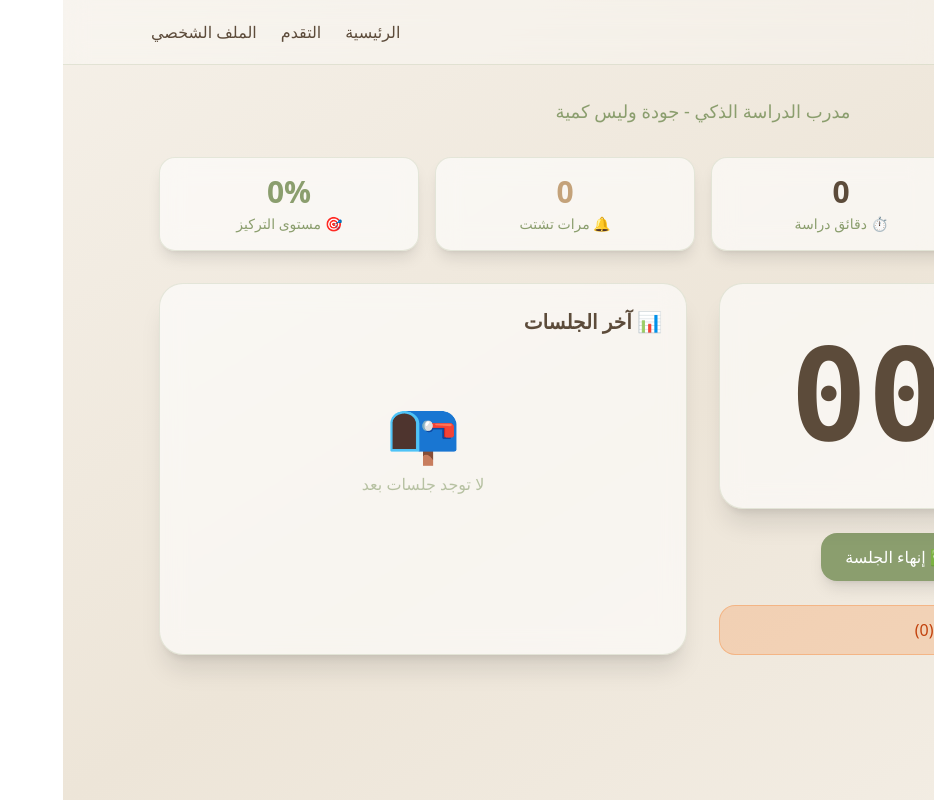
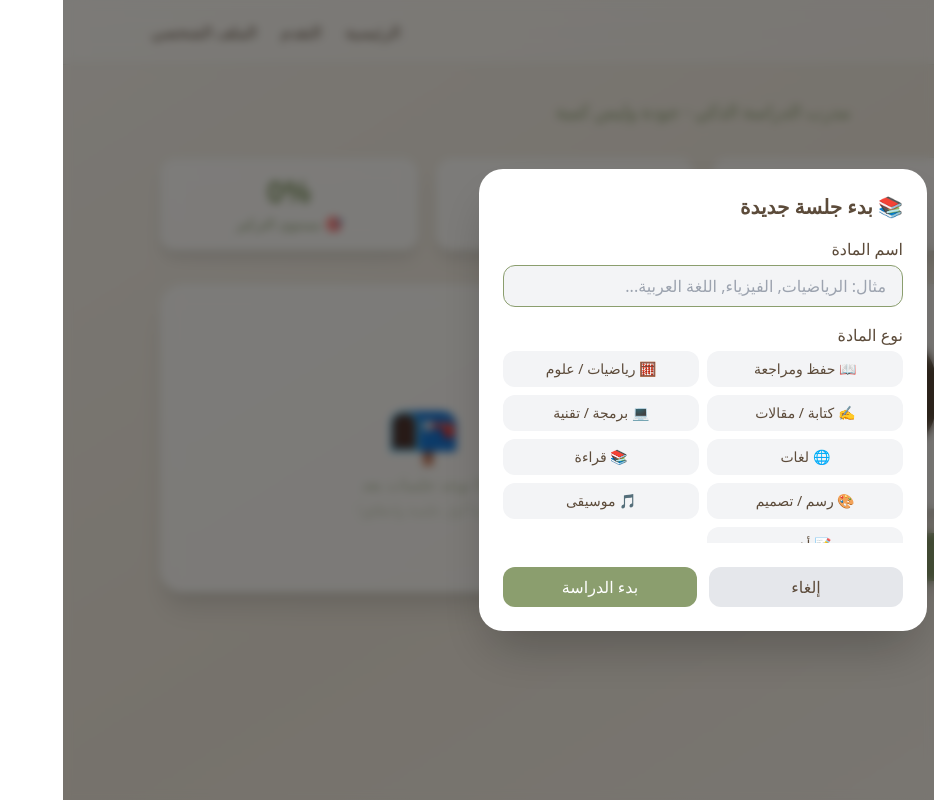
Before and after one commit to rahaf489/ENj, a Next.js app: page / in a window 1280 px wide. Both pictures are taken after a click on the button "▶ بدء الدراسة". Shown: the whole page, without its empty margins (346-1280 px from the left). Built offline with nearby package versions, Linux system fonts and the light colour scheme.

Commit message:
Refactor distraction reasons and session handling

```diff
--- a/app/page.tsx
+++ b/app/page.tsx
@@ -2,53 +2,96 @@
 'use client';
 
 import { useState, useEffect } from 'react';
+import ScreenRecorder from '@/components/ScreenRecorder';
 
+// ============ أنواع البيانات ============
 interface DistractionLog {
   id: string;
   timeFromStart: number;
   reason: string;
+  customReason?: string;
 }
 
 interface StudySession {
   id: string;
+  sessionNumber: number;
+  subjectName: string;
+  subjectType: string;
   startTime: string;
+  endTime: string;
   durationMinutes: number;
   distractions: DistractionLog[];
 }
 
+// ============ أسباب التشتت الجاهزة ============
+const distractionReasons = [
+  '📱 جوال / وسائل تواصل',
+  '💭 شرود ذهني / أحلام يقظة',
+  '🔊 ضوضاء خارجية',
+  '😴 تعب / نعاس',
+  '🍽 جوع / عطش',
+  '💬 حديث مع شخص',
+  '🌐 تصفح إنترنت',
+  '🎮 ألعاب',
+  '📺 يوتيوب / فيديو',
+  '✏️ سبب آخر (أكتبه)'
+];
+
+// ============ أنواع المواد الدراسية ============
+const subjectTypes = [
+  '📖 حفظ ومراجعة',
+  '🧮 رياضيات / علوم',
+  '✍️ كتابة / مقالات',
+  '💻 برمجة / تقنية',
+  '🌐 لغات',
+  '📚 قراءة',
+  '🎨 رسم / تصميم',
+  '🎵 موسيقى',
+  '📝 أخرى'
+];
+
+// ============ الصفحة الرئيسية ============
 export default function Home() {
   const [sessions, setSessions] = useState<StudySession[]>([]);
   const [isActive, setIsActive] = useState(false);
   const [seconds, setSeconds] = useState(0);
   const [currentDistractions, setCurrentDistractions] = useState<DistractionLog[]>([]);
+
+  // حالة بدء الجلسة
+  const [showStartModal, setShowStartModal] = useState(false);
+  const [subjectName, setSubjectName] = useState('');
+  const [subjectType, setSubjectType] = useState('');
+
+  // حالة التشتت
   const [showReasonModal, setShowReasonModal] = useState(false);
   const [selectedReason, setSelectedReason] = useState('');
+  const [customReason, setCustomReason] = useState('');
+  const [currentSessionStartTime, setCurrentSessionStartTime] = useState<Date | null>(null);
 
-  const distractionReasons = [
-    '📱 جوال / وسائل تواصل',
-    '💭 شرود ذهني / أحلام يقظة',
-    '🔊 ضوضاء خارجية',
-    '😴 تعب / نعاس',
-    '🍽 جوع / عطش',
-    '💬 حديث مع شخص',
-    '🌐 تصفح إنترنت',
-    '🎮 ألعاب',
-    '✏️ أسباب أخرى'
-  ];
+  // تحميل البيانات من localStorage
+  useEffect(() => {
+    const saved = localStorage.getItem('enjaz_sessions');
+    if (saved) {
+      try {
+        setSessions(JSON.parse(saved));
+      } catch (e) {
+        console.error('خطأ في تحميل البيانات', e);
+      }
+    }
+  }, []);
 
+  // المؤقت
   useEffect(() => {
     let interval: any;
     if (isActive) {
-      interval = setInterval(() => setSeconds((s) => s + 1), 1000);
+      interval = setInterval(() => {
+        setSeconds((s) => s + 1);
+      }, 1000);
     }
     return () => clearInterval(interval);
   }, [isActive]);
 
-  useEffect(() => {
-    const saved = localStorage.getItem('enjaz_sessions');
-    if (saved) setSessions(JSON.parse(saved));
-  }, []);
-
+  // حساب الإحصائيات
   const totalMinutes = sessions.reduce((sum, s) => sum + s.durationMinutes, 0);
   const totalDistractions = sessions.reduce((sum, s) => sum + s.distractions.length, 0);
   const sessionsCount = sessions.length;
@@ -56,44 +99,83 @@ export default function Home() {
   let focusScore = (sessionsCount * 10) - (totalDistractions * 5) + Math.floor(totalMinutes / 5);
   focusScore = Math.max(0, Math.min(100, focusScore));
 
-  const startStudy = () => {
+  // بدء الجلسة
+  const openStartModal = () => {
+    setShowStartModal(true);
+  };
+
+  const confirmStartSession = () => {
+    if (!subjectName.trim()) {
+      alert('الرجاء إدخال اسم المادة');
+      return;
+    }
+    if (!subjectType) {
+      alert('الرجاء اختيار نوع المادة');
+      return;
+    }
+
     setIsActive(true);
     setCurrentDistractions([]);
     setSeconds(0);
+    setCurrentSessionStartTime(new Date());
+    setShowStartModal(false);
   };
 
-  const pauseStudy = () => setIsActive(false);
-
+  // تسجيل تشتت
   const addDistraction = () => {
-    if (isActive) setShowReasonModal(true);
+    if (isActive) {
+      setSelectedReason('');
+      setCustomReason('');
+      setShowReasonModal(true);
+    }
   };
 
   const confirmDistraction = () => {
-    if (selectedReason) {
-      setCurrentDistractions([...currentDistractions, {
+    let finalReason = selectedReason;
+    if (selectedReason === '✏️ سبب آخر (أكتبه)' && customReason.trim()) {
+      finalReason = `📝 ${customReason}`;
+    }
+
+    if (finalReason) {
+      const newDistraction: DistractionLog = {
         id: Date.now().toString(),
         timeFromStart: seconds,
-        reason: selectedReason
-      }]);
+        reason: finalReason
+      };
+      setCurrentDistractions([...currentDistractions, newDistraction]);
       setSelectedReason('');
+      setCustomReason('');
       setShowReasonModal(false);
     }
   };
 
+  // إنهاء الجلسة وحفظها
   const endSession = () => {
+    const durationMinutes = Math.floor(seconds / 60);
+    const nextSessionNumber = sessions.length + 1;
+
     const newSession: StudySession = {
       id: Date.now().toString(),
-      startTime: new Date().toISOString(),
-      durationMinutes: Math.floor(seconds / 60),
+      sessionNumber: nextSessionNumber,
+      subjectName: subjectName,
+      subjectType: subjectType,
+      startTime: currentSessionStartTime?.toISOString() || new Date().toISOString(),
+      endTime: new Date().toISOString(),
+      durationMinutes: durationMinutes,
       distractions: currentDistractions
     };
 
     const updated = [newSession, ...sessions];
     setSessions(updated);
     localStorage.setItem('enjaz_sessions', JSON.stringify(updated));
+
+    // إعادة تعيين
     setIsActive(false);
     setSeconds(0);
     setCurrentDistractions([]);
+    setSubjectName('');
+    setSubjectType('');
+    setCurrentSessionStartTime(null);
   };
 
   const formatTime = (totalSeconds: number) => {
@@ -110,6 +192,11 @@ export default function Home() {
     return `${mins} دقيقة و ${secs} ثانية`;
   };
 
+  const formatDateTime = (isoString: string) => {
+    const date = new Date(isoString);
+    return date.toLocaleTimeString('ar-SA', { hour: '2-digit', minute: '2-digit' });
+  };
+
   return (
     <div className="max-w-6xl mx-auto p-6 md:p-8">
       <div className="text-center mb-8">
@@ -120,7 +207,7 @@ export default function Home() {
       <div className="grid grid-cols-2 md:grid-cols-4 gap-4 mb-8">
         <div className="bg-white/60 backdrop-blur-md rounded-2xl border border-[#8B9E6E]/20 shadow-lg p-4 text-center">
           <div className="text-3xl font-bold text-[#5C4B3A]">{sessionsCount}</div>
-          <div className="text-sm text-[#8B9E6E] mt-1">📚 جلسات اليوم</div>
+          <div className="text-sm text-[#8B9E6E] mt-1">📚 إجمالي الجلسات</div>
         </div>
         <div className="bg-white/60 backdrop-blur-md rounded-2xl border border-[#8B9E6E]/20 shadow-lg p-4 text-center">
           <div className="text-3xl font-bold text-[#5C4B3A]">{totalMinutes}</div>
@@ -142,22 +229,27 @@ export default function Home() {
       </div>
 
       <div className="grid lg:grid-cols-2 gap-8">
-        {/* المؤقت */}
+        {/* القسم الأيسر: المؤقت */}
         <div className="space-y-6">
           <div className="bg-white/60 backdrop-blur-md rounded-3xl border border-[#8B9E6E]/20 shadow-xl p-12 text-center">
             <div className="text-8xl md:text-9xl font-mono font-bold text-[#5C4B3A] tabular-nums">
               {formatTime(seconds)}
             </div>
+            {isActive && (
+              <div className="mt-4 text-sm text-[#8B9E6E]">
+                📚 {subjectName} • {subjectType}
+              </div>
+            )}
           </div>
 
           <div className="flex gap-4 justify-center flex-wrap">
             {!isActive ? (
-              <button onClick={startStudy} className="px-8 py-3 rounded-2xl font-medium bg-[#8B9E6E] hover:bg-[#7A8D5E] text-white transition-all shadow-lg">
+              <button onClick={openStartModal} className="px-8 py-3 rounded-2xl font-medium bg-[#8B9E6E] hover:bg-[#7A8D5E] text-white transition-all shadow-lg">
                 ▶ بدء الدراسة
               </button>
             ) : (
               <>
-                <button onClick={pauseStudy} className="px-6 py-3 rounded-2xl font-medium bg-[#D4C5B0] hover:bg-[#C9BAA5] text-[#5C4B3A] transition-all">
+                <button onClick={() => setIsActive(false)} className="px-6 py-3 rounded-2xl font-medium bg-[#D4C5B0] hover:bg-[#C9BAA5] text-[#5C4B3A] transition-all">
                   ⏸ إيقاف مؤقت
                 </button>
                 <button onClick={endSession} className="px-6 py-3 rounded-2xl font-medium bg-[#8B9E6E] hover:bg-[#7A8D5E] text-white transition-all shadow-lg">
@@ -174,23 +266,52 @@ export default function Home() {
           )}
         </div>
 
-        {/* قائمة الجلسات */}
+        {/* القسم الأيمن: سجل الجلسات */}
         <div className="bg-white/60 backdrop-blur-md rounded-3xl border border-[#8B9E6E]/20 shadow-xl p-6">
-          <h3 className="text-xl font-bold mb-4 text-[#5C4B3A]">📊 آخر الجلسات</h3>
-          <div className="space-y-3 max-h-[500px] overflow-y-auto">
+          <h3 className="text-xl font-bold mb-4 text-[#5C4B3A]">📋 سجل الجلسات</h3>
+          <div className="space-y-4 max-h-[500px] overflow-y-auto">
             {sessions.length === 0 ? (
               <div className="text-center py-12">
                 <div className="text-6xl mb-3">📭</div>
                 <p className="text-[#8B9E6E]/60">لا توجد جلسات بعد</p>
+                <p className="text-[#8B9E6E]/40 text-sm mt-1">ابدأ أول جلسة وانطلق!</p>
               </div>
             ) : (
-              sessions.map((session, idx) => (
-                <div key={session.id} className="border-b border-[#8B9E6E]/15 pb-3">
-                  <div className="flex justify-between items-center">
-                    <span className="text-sm text-[#5C4B3A] font-mono">#{sessions.length - idx}</span>
-                    <span className="text-sm text-[#8B9E6E]">{new Date(session.startTime).toLocaleTimeString('ar-SA')}</span>
-                    <span className="text-sm text-[#5C4B3A]">{session.durationMinutes} د • {session.distractions.length} تشتت</span>
+              sessions.map((session) => (
+                <div key={session.id} className="border-b border-[#8B9E6E]/15 pb-4 last:border-0">
+                  <div className="flex justify-between items-start mb-2">
+                    <div>
+                      <span className="font-bold text-[#5C4B3A]">#{session.sessionNumber}</span>
+                      <span className="text-[#8B9E6E] text-sm mx-2">•</span>
+                      <span className="text-[#5C4B3A]">{session.subjectName}</span>
+                      <span className="text-[#8B9E6E] text-xs mr-2">({session.subjectType})</span>
+                    </div>
+                    <div className="text-sm text-[#8B9E6E]">
+                      {formatDateTime(session.startTime)} - {formatDateTime(session.endTime)}
+                    </div>
                   </div>
+
+                  <div className="flex gap-4 text-sm mb-2">
+                    <span className="text-[#5C4B3A]">⏱ {session.durationMinutes} دقيقة</span>
+                    <span className="text-[#C4A27A]">🔔 {session.distractions.length} تشتت</span>
+                  </div>
+
+                  {/* تفاصيل التشتت */}
+                  {session.distractions.length > 0 && (
+                    <div className="mt-2 mr-4">
+                      <p className="text-xs font-semibold text-[#8B9E6E] mb-1">📝 تفاصيل التشتت:</p>
+                      <div className="space-y-1">
+                        {session.distractions.map((dist, idx) => (
+                          <div key={dist.id} className="text-xs text-[#8B9E6E] flex items-center gap-2">
+                            <span>#{idx + 1}</span>
+                            <span className="font-mono">⏱ بعد {formatTimeFromSeconds(dist.timeFromStart)}</span>
+                            <span>→</span>
+                            <span>{dist.reason}</span>
+                          </div>
+                        ))}
+                      </div>
+                    </div>
+                  )}
                 </div>
               ))
             )}
@@ -198,27 +319,99 @@ export default function Home() {
         </div>
       </div>
 
+      {/* مودال بدء الجلسة */}
+      {showStartModal && (
+        <div className="fixed inset-0 bg-black/50 backdrop-blur-sm flex items-center justify-center z-50 p-4" onClick={() => setShowStartModal(false)}>
+          <div className="bg-white rounded-3xl shadow-2xl max-w-md w-full p-6" onClick={(e) => e.stopPropagation()}>
+            <h3 className="text-xl font-bold mb-4 text-[#5C4B3A]">📚 بدء جلسة جديدة</h3>
+
+            <div className="space-y-4">
+              <div>
+                <label className="block text-[#5C4B3A] mb-1">اسم المادة</label>
+                <input
+                  type="text"
+                  value={subjectName}
+                  onChange={(e) => setSubjectName(e.target.value)}
+                  placeholder="مثال: الرياضيات, الفيزياء, اللغة العربية..."
+                  className="w-full px-4 py-2 rounded-xl bg-gray-100 border border-gray-200 focus:outline-none focus:border-[#8B9E6E] text-[#5C4B3A]"
+                  autoFocus
+                />
+              </div>
+
+              <div>
+                <label className="block text-[#5C4B3A] mb-1">نوع المادة</label>
+                <div className="grid grid-cols-2 gap-2 max-h-48 overflow-y-auto">
+                  {subjectTypes.map((type) => (
+                    <button
+                      key={type}
+                      onClick={() => setSubjectType(type)}
+                      className={`px-3 py-2 rounded-xl text-sm transition-all ${
+                        subjectType === type
+                          ? 'bg-[#8B9E6E] text-white'
+                          : 'bg-gray-100 hover:bg-gray-200 text-[#5C4B3A]'
+                      }`}
+                    >
+                      {type}
+                    </button>
+                  ))}
+                </div>
+              </div>
+            </div>
+
+            <div className="flex gap-3 mt-6">
+              <button onClick={() => setShowStartModal(false)} className="flex-1 px-4 py-2 rounded-xl bg-gray-200 hover:bg-gray-300 text-[#5C4B3A] transition-all">
+                إلغاء
+              </button>
+              <button onClick={confirmStartSession} className="flex-1 px-4 py-2 rounded-xl bg-[#8B9E6E] hover:bg-[#7A8D5E] text-white transition-all">
+                بدء الدراسة
+              </button>
+            </div>
+          </div>
+        </div>
+      )}
+
       {/* مودال التشتت */}
       {showReasonModal && (
         <div className="fixed inset-0 bg-black/50 backdrop-blur-sm flex items-center justify-center z-50 p-4" onClick={() => setShowReasonModal(false)}>
           <div className="bg-white rounded-3xl shadow-2xl max-w-md w-full p-6" onClick={(e) => e.stopPropagation()}>
             <h3 className="text-xl font-bold mb-4 text-[#5C4B3A]">🤔 ما سبب التشتت؟</h3>
-            <div className="space-y-2 max-h-96 overflow-y-auto mb-6">
+
+            <div className="space-y-2 max-h-64 overflow-y-auto mb-4">
               {distractionReasons.map((reason) => (
                 <button
                   key={reason}
                   onClick={() => setSelectedReason(reason)}
                   className={`w-full text-right px-4 py-3 rounded-xl transition-all ${
-                    selectedReason === reason ? 'bg-[#8B9E6E] text-white' : 'bg-gray-100 hover:bg-gray-200 text-[#5C4B3A]'
+                    selectedReason === reason
+                      ? 'bg-[#8B9E6E] text-white'
+                      : 'bg-gray-100 hover:bg-gray-200 text-[#5C4B3A]'
                   }`}
                 >
                   {reason}
                 </button>
               ))}
             </div>
+
+            {selectedReason === '✏️ سبب آخر (أكتبه)' && (
+              <div className="mb-4">
+                <label className="block text-[#5C4B3A] text-sm mb-1">✏️ اكتب السبب بالتفصيل</label>
+                <input
+                  type="text"
+                  value={customReason}
+                  onChange={(e) => setCustomReason(e.target.value)}
+                  placeholder="مثال: فكرت في شيء يقلقني, نسيت إحضار كتاب..."
+                  className="w-full px-4 py-2 rounded-xl bg-gray-100 border border-gray-200 focus:outline-none focus:border-[#8B9E6E] text-[#5C4B3A]"
+                />
+              </div>
+            )}
+
             <div className="flex gap-3">
-              <button onClick={() => { setShowReasonModal(false); setSelectedReason(''); }} className="flex-1 px-4 py-2 rounded-xl bg-gray-200 hover:bg-gray-300 text-[#5C4B3A]">إلغاء</button>
-              <button onClick={confirmDistraction} disabled={!selectedReason} className="flex-1 px-4 py-2 rounded-xl bg-[#8B9E6E] hover:bg-[#7A8D5E] text-white disabled:opacity-50">تأكيد</button>
+              <button onClick={() => { setShowReasonModal(false); setSelectedReason(''); setCustomReason(''); }} className="flex-1 px-4 py-2 rounded-xl bg-gray-200 hover:bg-gray-300 text-[#5C4B3A] transition-all">
+                إلغاء
+              </button>
+              <button onClick={confirmDistraction} disabled={!selectedReason} className="flex-1 px-4 py-2 rounded-xl bg-[#8B9E6E] hover:bg-[#7A8D5E] text-white disabled:opacity-50 disabled:cursor-not-allowed transition-all">
+                تأكيد
+              </button>
             </div>
           </div>
         </div>
```
